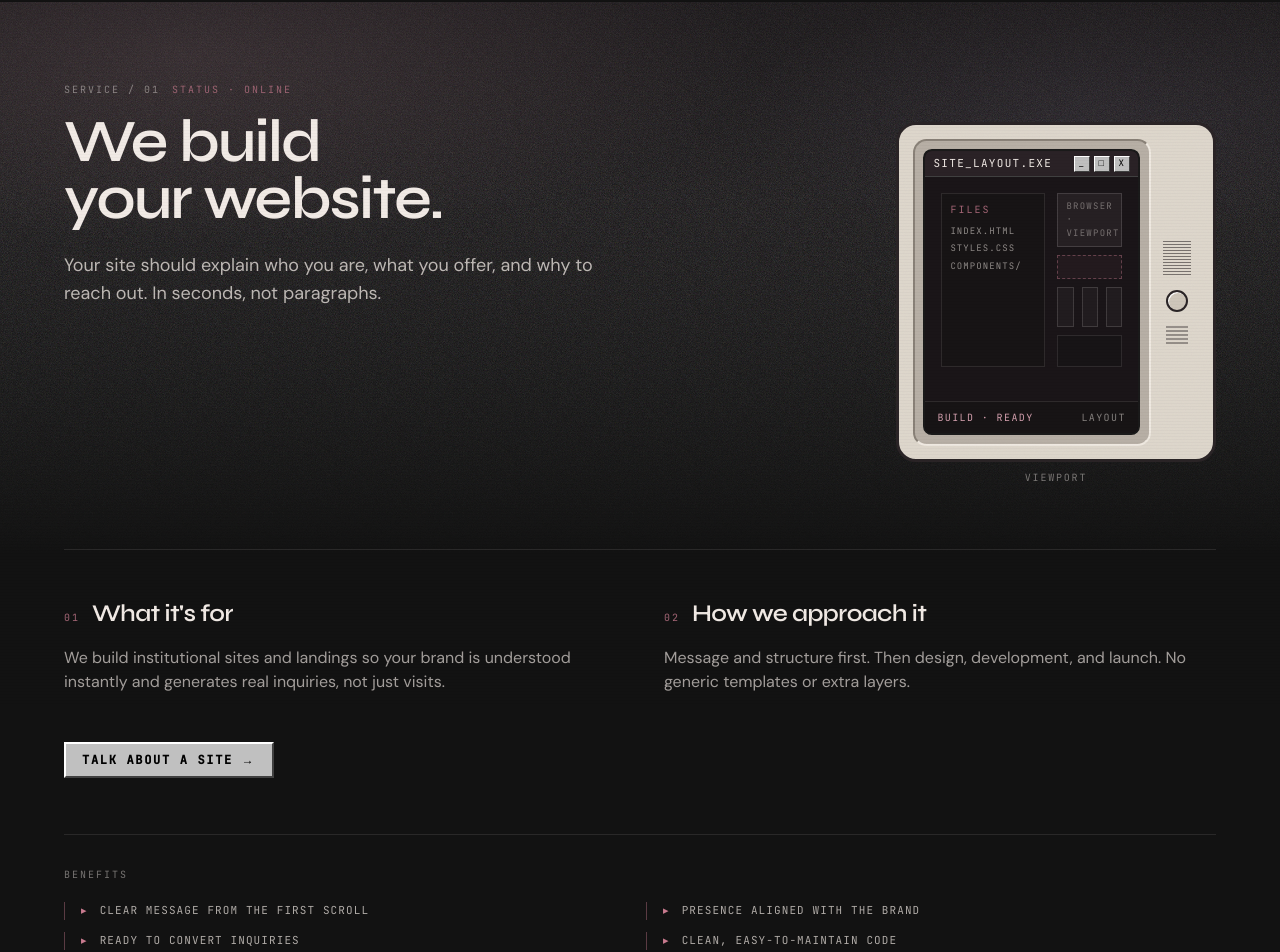
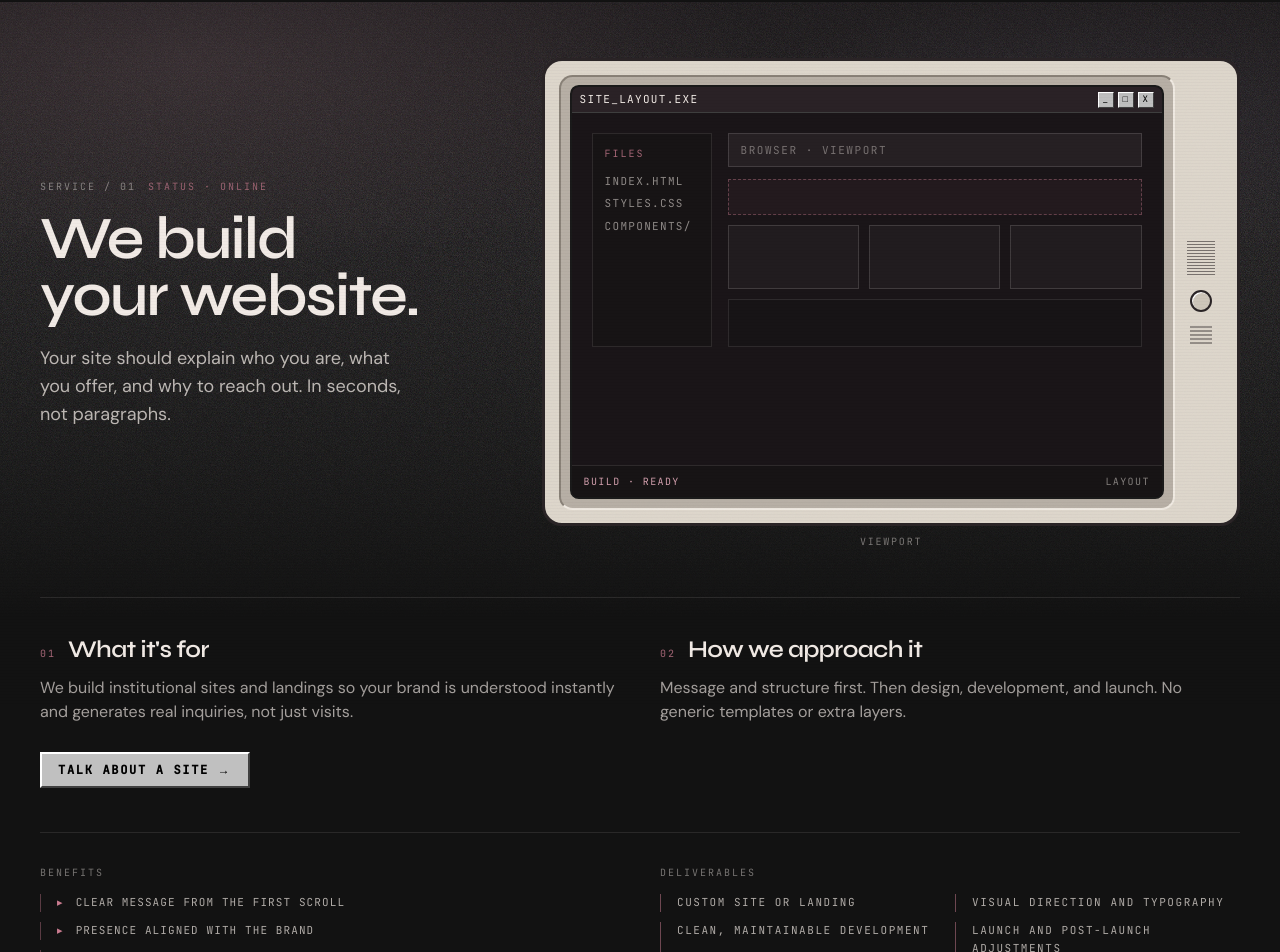
Before and after one commit to candelacaniete/katem, a Next.js app: page /en/desarrollo-web in a window 1280 px wide. Shown: the part 94-1046 px from the top of the page. Built offline with nearby package versions, Linux system fonts and the light colour scheme; a web font is replaced by a local one.

Commit message:
feat: enlarge service terminals and tighten section flow
Give terminals the dominant hero column with taller bodies and
larger type, denser service bands without dead air, and keep the
analysis form above Estudio on home.

Co-authored-by: candelacaniete <candelacaniete@users.noreply.github.com>

```diff
--- a/src/app/globals.css
+++ b/src/app/globals.css
@@ -74,9 +74,9 @@
     @apply relative px-5 py-16 sm:px-8 sm:py-24 lg:px-10 lg:py-28;
   }
 
-  /* Inner pages: tighter top gap under fixed/absolute nav */
+  /* Inner pages: tighter under nav, less dead air below */
   .section--page {
-    @apply pt-10 pb-16 sm:pt-16 sm:pb-24 lg:pt-20 lg:pb-28;
+    @apply pt-9 pb-12 sm:pt-12 sm:pb-16 lg:pt-14 lg:pb-20;
   }
 
   .service-hero-texture {
--- a/src/components/HomeExperience.tsx
+++ b/src/components/HomeExperience.tsx
@@ -53,9 +53,9 @@ export function HomeExperience({ dict, locale }: Props) {
           <ServiciosSection dict={dict.servicios} locale={locale} />
           <PipelineSection dict={dict.pipeline} />
           <MetodoSection dict={dict.metodo} />
+          <AnalysisSection dict={dict.analysisForm} />
           <EstudioSection dict={dict.estudio} />
           <CtaSection dict={dict.cta} locale={locale} />
-          <AnalysisSection dict={dict.analysisForm} />
         </main>
         <FooterSection
           dict={dict.footer}
--- a/src/components/pages/ServicePageView.tsx
+++ b/src/components/pages/ServicePageView.tsx
@@ -36,13 +36,13 @@ export function ServicePageView({ copy, visualId }: Props) {
       if (reduce) return;
       gsap.from("[data-service-reveal]", {
         opacity: 0,
-        y: 24,
-        duration: 0.6,
-        stagger: 0.08,
+        y: 18,
+        duration: 0.5,
+        stagger: 0.06,
         ease: "power2.out",
         scrollTrigger: {
           trigger: root.current,
-          start: "top 80%",
+          start: "top 82%",
           toggleActions: "play none none reverse",
         },
       });
@@ -54,13 +54,13 @@ export function ServicePageView({ copy, visualId }: Props) {
     <div ref={root} className="section section--page relative z-10">
       <div
         aria-hidden
-        className="pointer-events-none absolute inset-x-0 top-0 h-[min(70vh,40rem)] service-hero-texture"
+        className="pointer-events-none absolute inset-x-0 top-0 h-[min(78vh,48rem)] service-hero-texture"
       />
 
-      <div className="section__inner relative z-10 max-w-6xl">
-        {/* title | terminal */}
-        <div className="grid items-start gap-10 lg:grid-cols-[minmax(0,1.15fr)_minmax(0,0.85fr)] lg:gap-12 xl:gap-16">
-          <div className="min-w-0">
+      <div className="section__inner relative z-10">
+        {/* title + terminal — terminal owns the visual weight */}
+        <div className="grid items-stretch gap-8 lg:grid-cols-[minmax(0,0.78fr)_minmax(0,1.22fr)] lg:gap-10 xl:gap-14">
+          <div className="flex min-w-0 flex-col justify-center">
             <div className="flex flex-wrap items-center gap-3">
               <KatemLabel>{copy.label}</KatemLabel>
               <span className="tech-label text-pink/70">STATUS · ONLINE</span>
@@ -69,25 +69,26 @@ export function ServicePageView({ copy, visualId }: Props) {
             <h1 className="section__title mt-4 whitespace-pre-line">
               {copy.title}
             </h1>
-            <p className="mt-5 max-w-xl text-base leading-relaxed text-off-white/75 sm:mt-6 sm:text-lg">
+            <p className="mt-4 max-w-sm text-base leading-relaxed text-off-white/75 sm:mt-5 sm:text-lg">
               {copy.lead}
             </p>
           </div>
 
-          <div className="relative z-0 min-w-0 w-full max-w-[20rem] justify-self-start overflow-hidden lg:justify-self-end lg:max-w-[18rem] xl:max-w-[20rem]">
+          <div className="flex min-w-0 w-full items-center">
             <ServiceVisual
               id={visualId}
               copy={copy.visual}
-              className="mt-0 w-full max-w-full"
+              className="mt-0 w-full"
             />
           </div>
         </div>
 
-        {/* info | info */}
+        {/* para qué | cómo + mid cta */}
         <div
           data-service-reveal
-          className="mt-14 grid gap-8 border-t border-off-white/10 pt-10 sm:grid-cols-2 lg:mt-16 lg:gap-12 lg:pt-12"
+          className="mt-10 border-t border-off-white/10 pt-8 sm:mt-12 sm:pt-9"
         >
+          <div className="grid gap-7 sm:grid-cols-2 lg:gap-10">
             {[paraQue, como].map((section, index) => (
               <section key={section.title}>
                 <div className="flex items-baseline gap-3">
@@ -98,15 +99,14 @@ export function ServicePageView({ copy, visualId }: Props) {
                     {section.title}
                   </h2>
                 </div>
-              <p className="mt-3 text-sm leading-relaxed text-off-white/65 sm:mt-4 sm:text-base">
+                <p className="mt-2.5 text-sm leading-relaxed text-off-white/65 sm:text-base">
                   {section.body}
                 </p>
               </section>
             ))}
           </div>
 
-        {/* mid cta — own row */}
-        <div data-service-reveal className="mt-10 sm:mt-12">
+          <div className="mt-7">
             <KatemButton
               href={copy.ctaHref}
               target="_blank"
@@ -116,14 +116,16 @@ export function ServicePageView({ copy, visualId }: Props) {
               {copy.cta}
             </KatemButton>
           </div>
+        </div>
 
-        {/* info blocks */}
+        {/* benefits + deliverables */}
         <div
           data-service-reveal
-          className="mt-12 border-t border-off-white/10 pt-8 sm:mt-14"
+          className="mt-9 grid gap-7 border-t border-off-white/10 pt-8 sm:mt-11 lg:grid-cols-2 lg:gap-10"
         >
+          <div>
             <p className="tech-label">{copy.benefits.label}</p>
-          <ul className="mt-5 grid gap-3 sm:grid-cols-2">
+            <ul className="mt-3.5 space-y-2.5">
               {copy.benefits.items.map((item) => (
                 <li
                   key={item}
@@ -138,12 +140,9 @@ export function ServicePageView({ copy, visualId }: Props) {
             </ul>
           </div>
 
-        <div
-          data-service-reveal
-          className="mt-12 border-t border-off-white/10 pt-8 sm:mt-14"
-        >
+          <div>
             <p className="tech-label">{copy.deliverables.label}</p>
-          <ul className="mt-5 grid gap-3 md:grid-cols-2">
+            <ul className="mt-3.5 grid gap-2.5 sm:grid-cols-2 lg:grid-cols-1 xl:grid-cols-2">
               {copy.deliverables.items.map((item) => (
                 <li key={item} className="deliverable-item">
                   {item}
@@ -151,15 +150,16 @@ export function ServicePageView({ copy, visualId }: Props) {
               ))}
             </ul>
           </div>
+        </div>
 
-        {/* whatsapp cta */}
+        {/* whatsapp */}
         <div
           data-service-reveal
-          className="mt-12 flex flex-col items-start gap-4 border border-off-white/10 bg-off-white/[0.02] p-5 sm:mt-14 sm:flex-row sm:items-center sm:justify-between sm:p-6"
+          className="mt-9 flex flex-col items-start gap-3 border border-off-white/10 bg-off-white/[0.02] px-5 py-4 sm:mt-11 sm:flex-row sm:items-center sm:justify-between sm:gap-6 sm:px-6 sm:py-5"
         >
           <div>
             <p className="tech-label text-pink/80">WHATSAPP · DIRECT</p>
-            <p className="mt-2 font-display text-lg font-semibold tracking-tight text-off-white sm:text-xl">
+            <p className="mt-1.5 font-display text-lg font-semibold tracking-tight text-off-white sm:text-xl">
               {copy.whatsappCta.replace(" →", "")}
             </p>
           </div>
@@ -173,10 +173,10 @@ export function ServicePageView({ copy, visualId }: Props) {
           </KatemButton>
         </div>
 
-        {/* faq accordion */}
+        {/* faq */}
         <div
           data-service-reveal
-          className="mt-12 border-t border-off-white/10 pt-8 sm:mt-14"
+          className="mt-9 border-t border-off-white/10 pt-8 sm:mt-11"
         >
           <ServiceFaq label={copy.faq.label} items={copy.faq.items} />
         </div>
--- a/src/components/pages/ServiceVisuals.tsx
+++ b/src/components/pages/ServiceVisuals.tsx
@@ -43,13 +43,13 @@ function StatusRow({
   const filled = typeof bar === "number" ? Math.max(0, Math.min(10, bar)) : 0;
 
   return (
-    <div className="flex flex-col gap-1 border-b border-off-white/10 py-2 sm:flex-row sm:items-center sm:justify-between sm:gap-3">
-      <span className="font-mono text-[10px] uppercase tracking-[0.14em] text-off-white/55">
+    <div className="flex flex-col gap-1.5 border-b border-off-white/10 py-2.5 sm:flex-row sm:items-center sm:justify-between sm:gap-4">
+      <span className="font-mono text-[11px] uppercase tracking-[0.14em] text-off-white/55 sm:text-xs">
         {label}
       </span>
       {typeof bar === "number" ? (
         <span
-          className="font-mono text-[10px] tracking-[0.08em] text-pink"
+          className="font-mono text-[11px] tracking-[0.08em] text-pink sm:text-xs"
           data-bar-target={filled}
         >
           <span className="text-off-white/35">[</span>
@@ -57,7 +57,7 @@ function StatusRow({
           <span className="text-off-white/35">]</span>
         </span>
       ) : (
-        <span className="font-mono text-[10px] uppercase tracking-[0.14em] text-pink">
+        <span className="font-mono text-[11px] uppercase tracking-[0.14em] text-pink sm:text-xs">
           [{value}]
         </span>
       )}
@@ -67,11 +67,11 @@ function StatusRow({
 
 function FlowStrip({ steps }: { steps: string[] }) {
   return (
-    <p className="mt-4 break-words font-mono text-[10px] uppercase leading-relaxed tracking-[0.12em] text-off-white/55">
+    <p className="mt-5 break-words font-mono text-[11px] uppercase leading-relaxed tracking-[0.12em] text-off-white/55 sm:text-xs">
       {steps.map((step, index) => (
         <span key={step} data-flow-step className="inline-block opacity-35">
           {index > 0 ? (
-            <span className="mx-1.5 text-pink/80" aria-hidden>
+            <span className="mx-2 text-pink/80" aria-hidden>
               →
             </span>
           ) : null}
@@ -90,7 +90,7 @@ function VerticalFlow({
   dimmed?: boolean;
 }) {
   return (
-    <ol className="mt-2 space-y-1 font-mono text-[10px] uppercase tracking-[0.14em] text-off-white/70">
+    <ol className="mt-3 space-y-1.5 font-mono text-[11px] uppercase tracking-[0.14em] text-off-white/70 sm:text-xs">
       {steps.map((step, index) => (
         <li
           key={step}
@@ -99,7 +99,7 @@ function VerticalFlow({
         >
           <span className="text-pink">{step}</span>
           {index < steps.length - 1 ? (
-            <span className="pl-2 text-off-white/30" aria-hidden>
+            <span className="pl-2.5 text-off-white/30" aria-hidden>
               ↓
             </span>
           ) : null}
@@ -133,13 +133,13 @@ function WebVisual({ copy }: { copy: ServiceVisualCopy }) {
   );
 
   return (
-    <div ref={root}>
+    <div ref={root} className="w-full">
       <RetroCrt frame="beige" label={copy.browserLabel ?? "VIEWPORT"}>
         <KatemWindow
           title={copy.windowTitle}
           variant="dark"
           className="h-full border-0 shadow-none"
-          bodyClassName="min-h-[14rem]"
+          bodyClassName="min-h-[18rem] sm:min-h-[20rem] lg:min-h-[22rem]"
           footer={
             <>
               <span className="text-rose">{copy.status}</span>
@@ -147,10 +147,10 @@ function WebVisual({ copy }: { copy: ServiceVisualCopy }) {
             </>
           }
         >
-          <div className="grid gap-3 p-3 sm:grid-cols-[6.5rem_minmax(0,1fr)] sm:p-4">
-            <aside className="border border-off-white/10 bg-black/40 p-2">
+          <div className="grid gap-3 p-3 sm:grid-cols-[7.5rem_minmax(0,1fr)] sm:gap-4 sm:p-5">
+            <aside className="border border-off-white/10 bg-black/40 p-3">
               <p className="tech-label text-pink/80">FILES</p>
-              <ul className="mt-2 space-y-1 font-mono text-[9px] uppercase tracking-[0.12em] text-off-white/55">
+              <ul className="mt-3 space-y-1.5 font-mono text-[10px] uppercase tracking-[0.12em] text-off-white/55 sm:text-[11px]">
                 {(copy.files ?? ["index.html", "styles.css", "components/"]).map(
                   (file) => (
                     <li key={file} className="break-all">
@@ -160,32 +160,32 @@ function WebVisual({ copy }: { copy: ServiceVisualCopy }) {
                 )}
               </ul>
             </aside>
-            <div className="space-y-2">
-              <div className="border border-off-white/15 bg-off-white/5 px-2 py-1.5 font-mono text-[9px] uppercase tracking-[0.14em] text-off-white/40">
+            <div className="space-y-3">
+              <div className="border border-off-white/15 bg-off-white/5 px-3 py-2 font-mono text-[10px] uppercase tracking-[0.14em] text-off-white/40 sm:text-[11px]">
                 browser · viewport
               </div>
-              <div className="grid gap-2">
+              <div className="grid gap-2.5">
                 <div
                   data-wire
-                  className="h-6 border border-dashed border-pink/40 bg-pink/5"
+                  className="h-8 border border-dashed border-pink/40 bg-pink/5 sm:h-9"
                 />
-                <div className="grid grid-cols-3 gap-2">
+                <div className="grid grid-cols-3 gap-2.5">
                   <div
                     data-wire
-                    className="h-10 border border-off-white/15 bg-off-white/[0.03]"
+                    className="h-14 border border-off-white/15 bg-off-white/[0.03] sm:h-16"
                   />
                   <div
                     data-wire
-                    className="h-10 border border-off-white/15 bg-off-white/[0.03]"
+                    className="h-14 border border-off-white/15 bg-off-white/[0.03] sm:h-16"
                   />
                   <div
                     data-wire
-                    className="h-10 border border-off-white/15 bg-off-white/[0.03]"
+                    className="h-14 border border-off-white/15 bg-off-white/[0.03] sm:h-16"
                   />
                 </div>
                 <div
                   data-wire
-                  className="h-8 border border-off-white/10 bg-black/30"
+                  className="h-10 border border-off-white/10 bg-black/30 sm:h-12"
                 />
               </div>
             </div>
@@ -244,10 +244,12 @@ function B2bVisual({ copy }: { copy: ServiceVisualCopy }) {
   );
 
   return (
-    <div ref={root}>
+    <div ref={root} className="w-full">
       <KatemWindow
         title={copy.windowTitle}
         variant="dark"
+        className="w-full"
+        bodyClassName="min-h-[18rem] sm:min-h-[20rem]"
         footer={
           <>
             <span className="text-rose">{copy.status}</span>
@@ -255,9 +257,9 @@ function B2bVisual({ copy }: { copy: ServiceVisualCopy }) {
           </>
         }
       >
-        <div className="katem-grid-bg p-4 sm:p-5">
+        <div className="katem-grid-bg flex h-full flex-col justify-center p-5 sm:p-6 lg:p-7">
           <p className="tech-label text-pink">MODULE / ACCOUNTS</p>
-          <div className="mt-3">
+          <div className="mt-4">
             {(copy.rows ?? []).map((row) => (
               <StatusRow
                 key={row.key}
@@ -305,10 +307,12 @@ function AdsVisual({ copy }: { copy: ServiceVisualCopy }) {
   );
 
   return (
-    <div ref={root}>
+    <div ref={root} className="w-full">
       <KatemWindow
         title={copy.windowTitle}
         variant="dark"
+        className="w-full"
+        bodyClassName="min-h-[18rem] sm:min-h-[20rem]"
         footer={
           <>
             <span className="text-rose">{copy.status}</span>
@@ -316,12 +320,12 @@ function AdsVisual({ copy }: { copy: ServiceVisualCopy }) {
           </>
         }
       >
-        <div className="p-4 sm:p-5">
+        <div className="flex h-full flex-col justify-center p-5 sm:p-6 lg:p-7">
           <div className="flex flex-wrap items-center justify-between gap-3">
             <p data-signal className="tech-label text-pink">
               SIGNAL · ON
             </p>
-            <p className="font-mono text-[10px] uppercase tracking-[0.14em] text-off-white/40">
+            <p className="font-mono text-[11px] uppercase tracking-[0.14em] text-off-white/40 sm:text-xs">
               {copy.status}
             </p>
           </div>
@@ -368,7 +372,8 @@ function AutoVisual({ copy }: { copy: ServiceVisualCopy }) {
       <KatemWindow
         title={copy.windowTitle}
         variant="dark"
-        className="w-full max-w-full"
+        className="w-full"
+        bodyClassName="min-h-[18rem] sm:min-h-[20rem] lg:min-h-[22rem]"
         footer={
           <>
             <span className="text-rose">{copy.status}</span>
@@ -376,20 +381,20 @@ function AutoVisual({ copy }: { copy: ServiceVisualCopy }) {
           </>
         }
       >
-        <div className="overflow-hidden bg-black p-3 font-mono text-[10px] uppercase leading-relaxed tracking-[0.1em] text-off-white/65 sm:p-4 sm:tracking-[0.12em]">
+        <div className="flex h-full min-h-[inherit] flex-col justify-center overflow-hidden bg-black p-5 font-mono text-xs uppercase leading-relaxed tracking-[0.1em] text-off-white/65 sm:p-6 sm:text-[13px] sm:tracking-[0.12em] lg:p-7">
           <p data-term-line className="break-all text-pink">
             $ flow --watch
             <span data-caret className="ml-1 text-pink">
               ▍
             </span>
           </p>
-          <p data-term-line className="mt-2 break-all text-off-white/35">
+          <p data-term-line className="mt-3 break-all text-off-white/35">
             # automation runtime
           </p>
           <div data-term-line className="min-w-0">
             <VerticalFlow steps={copy.flow ?? []} />
           </div>
-          <p data-term-line className="mt-4 break-all text-off-white/40">
+          <p data-term-line className="mt-5 break-all text-off-white/40">
             status: <span className="text-pink">{copy.status}</span>
           </p>
         </div>
@@ -400,7 +405,7 @@ function AutoVisual({ copy }: { copy: ServiceVisualCopy }) {
 
 export function ServiceVisual({ id, copy, className }: Props) {
   return (
-    <div className={cn("mt-10 w-full max-w-xl overflow-hidden", className)}>
+    <div className={cn("w-full overflow-hidden", className)}>
       {id === "desarrolloWeb" ? <WebVisual copy={copy} /> : null}
       {id === "prospectionB2b" ? <B2bVisual copy={copy} /> : null}
       {id === "publicidadDigital" ? <AdsVisual copy={copy} /> : null}
--- a/src/components/sections/AnalysisSection.tsx
+++ b/src/components/sections/AnalysisSection.tsx
@@ -11,7 +11,7 @@ export function AnalysisSection({ dict }: Props) {
   return (
     <section
       id="analisis"
-      className="section relative overflow-hidden border-t border-off-white/10 bg-black"
+      className="section relative overflow-hidden border-y border-off-white/10 bg-black py-12 sm:py-14 lg:py-16"
       aria-labelledby="analysis-heading"
     >
       <div
```
Lines whose indentation alone changed are shown as unchanged.
